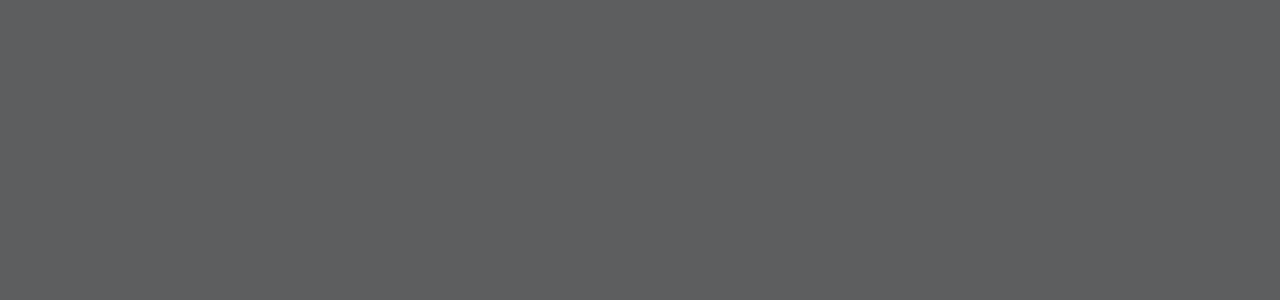
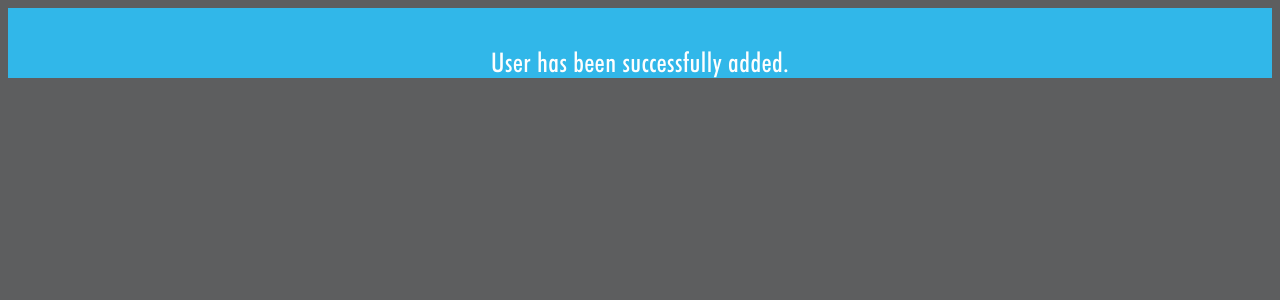
Before and after one commit to Nadezda77/developer, a React (Create React App) app: page /success in a window 1280 px wide. Shown: the top 300 px of the page. Built offline with nearby package versions, Linux system fonts and the light colour scheme.

Commit message:
user has been added

```diff
--- a/public/index.html
+++ b/public/index.html
@@ -2,6 +2,7 @@
 <html lang="en">
   <head>
     <meta charset="utf-8">
+    <meta http-equiv="X-UA-Compatible" content="IE=edge">
     <meta name="viewport" content="width=device-width, initial-scale=1, shrink-to-fit=no">
     <meta name="theme-color" content="#000000">
     <!--
--- a/src/App.js
+++ b/src/App.js
@@ -1,12 +1,9 @@
 //
-
 import React, { Component } from 'react';
-import { Link } from 'react-router-dom';
 import axios from 'axios';
 //import {Panel} from 'react-bootstrap';
 
 import MapContainer from './MapContainer';
-
 import "./App.css";
 
 class App extends Component {
@@ -34,8 +31,8 @@ class App extends Component {
 
     axios.post('/api/user', { firstname, lastname, streetnumber, city, country })
       .then( (result) => {
-
-        this.props.history.push("/")
+        this.setState({ message: 'User has been added successfully' });
+        this.props.history.push("/success")
       });
   }
 
--- /dev/null
+++ b/src/Success.js
@@ -0,0 +1,16 @@
+import React, {Component} from "react";
+
+
+
+
+class Success extends Component{
+    render(){
+        return(
+            <div>
+                <h3>User has been successfully added.</h3>
+                </div>
+        );
+    }
+}
+
+export default Success;
--- a/src/index.js
+++ b/src/index.js
@@ -4,6 +4,7 @@ import { BrowserRouter as Router, Route } from 'react-router-dom';
 // import './index.css';
 import App from './App';
 import Show from './Show';
+import Success from "./Success";
 import registerServiceWorker from './registerServiceWorker';
 
 
@@ -13,6 +14,7 @@ ReactDOM.render(
     <div>
     <Route exact path='/' component={App} />
     <Route path='/show' component={Show} />
+    <Route path='/success' component={Success} />
     </div>
   </Router>
 , document.getElementById('root'));
```
